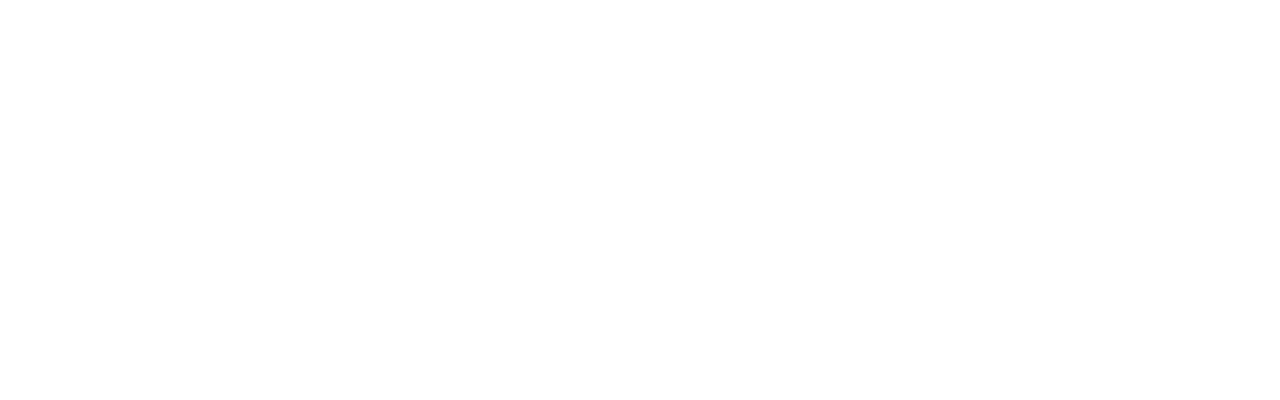
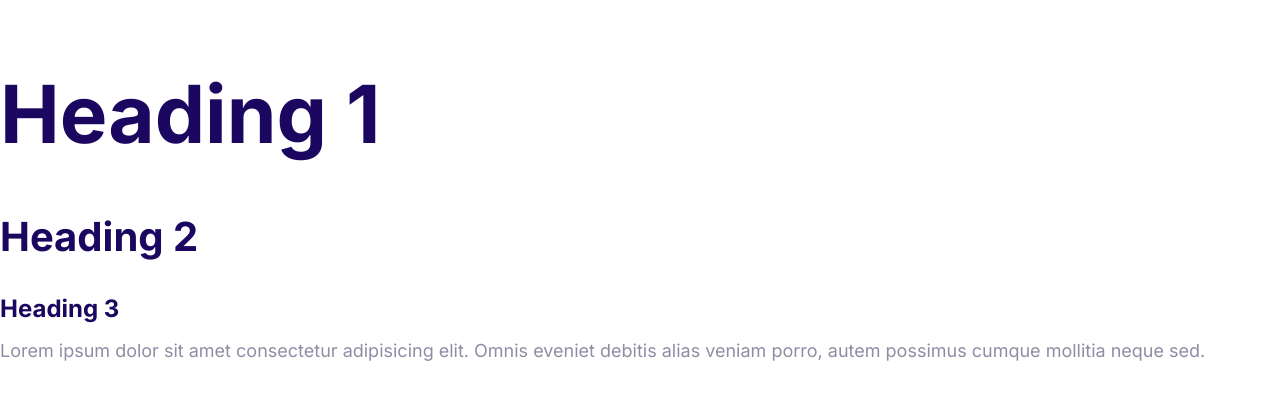
Before and after one commit to RereTooki/rereify, a plain HTML site: page index.html in a window 1280 px wide. Drawn offline with Linux system fonts and the light colour scheme.

Commit message:
Define the styles for the fonts .

```diff
--- a/css/styles.css
+++ b/css/styles.css
@@ -6,3 +6,64 @@
     --color-headings: #1b0760;
     --color-body: #918ca4;
 }
+
+html{
+    /*62.5% of 16px = 10px*/
+    font-size: 62.5%;
+}
+
+body {
+    font-family: Inter, Arial, Helvetica, sans-serif;
+    font-size: 2.4rem;
+    line-height: 1.5; /*1.5 x the current font-size*/
+    color: var(--color-body);
+}
+
+
+h1, h2, h3{
+    color: var(--color-headings); /*Gives our headings a special colour*/
+    margin-bottom: 1rem;
+}
+
+
+h1{
+    /*7 x font-size of the html element*/
+    font-size: 7rem; /*70px*/
+}
+
+
+h2{
+    /*4 x font-size of the html element*/
+    font-size: 4rem; /*40px*/
+}
+
+
+h3{
+    /*3 x font-size of the html element*/
+    font-size: 3rem; /*30px*/
+
+}
+
+p{
+    margin-top: 0; /*To deal with margin collapsing*/
+}
+
+@media screen and (min-width: 1024px){
+    body {
+        font-size: 1.8rem;
+
+    }
+
+    h1{
+        font-size: 8rem;
+    }
+
+    h2 {
+        font-size: 4rem;
+    }
+
+    h3{
+        font-size: 2.4rem;
+    }
+
+}
--- a/index.html
+++ b/index.html
@@ -5,10 +5,16 @@
         <meta http-equiv="X-UA-Compatible" content="IE=edge">
         <meta name="viewport" content="width=device-width, initial-scale=1.0">
         <title>Document</title>
+        <link rel="preconnect" href="https://fonts.googleapis.com">
+        <link rel="preconnect" href="https://fonts.gstatic.com" crossorigin>
+        <link href="https://fonts.googleapis.com/css2?family=Inter:wght@400;700&display=swap" rel="stylesheet">
         <link rel="stylesheet" href="css/normalize.css">
         <link rel="stylesheet" href="css/styles.css">
     </head>
     <body>
-
+        <h1>Heading 1</h1>
+        <h2>Heading 2</h2>
+        <h3>Heading 3</h3>
+        <p>Lorem ipsum dolor sit amet consectetur adipisicing elit. Omnis eveniet debitis alias veniam porro, autem possimus cumque mollitia neque sed.</p>
     </body>
 </html>
```
